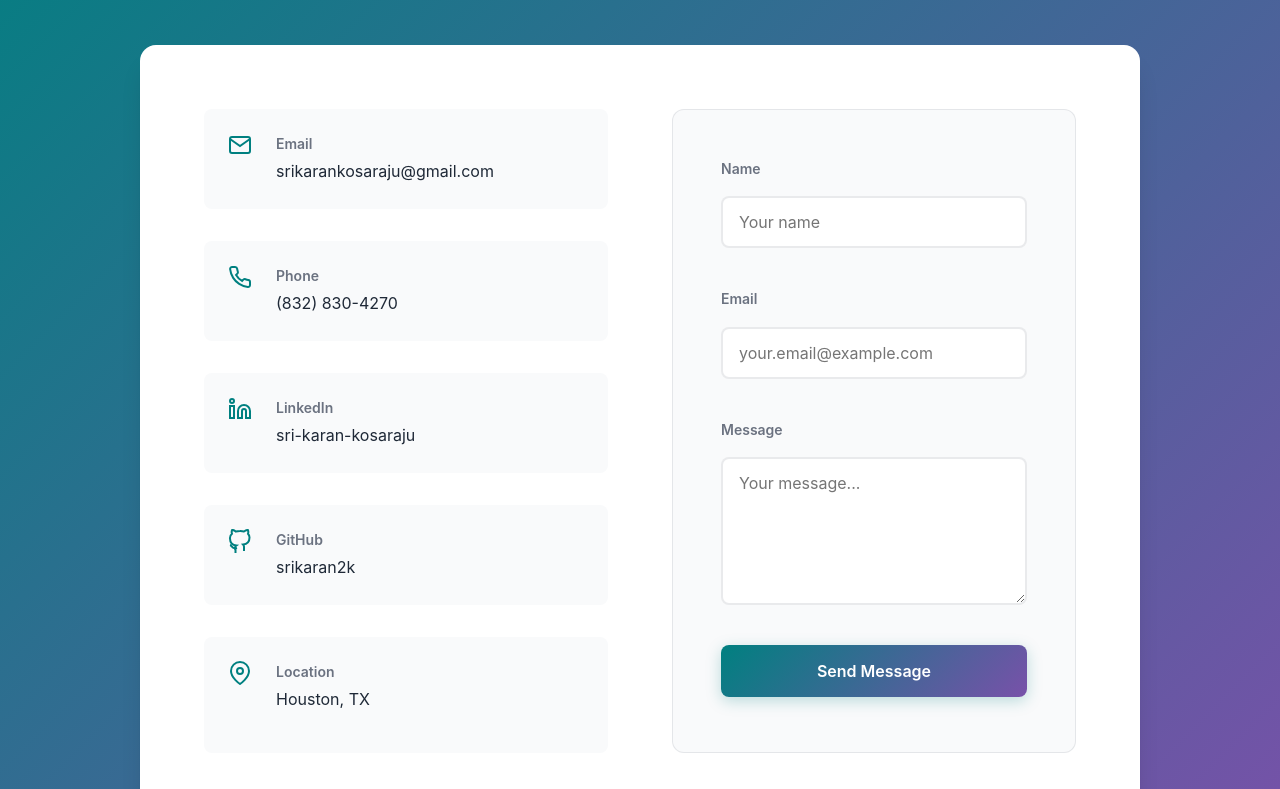
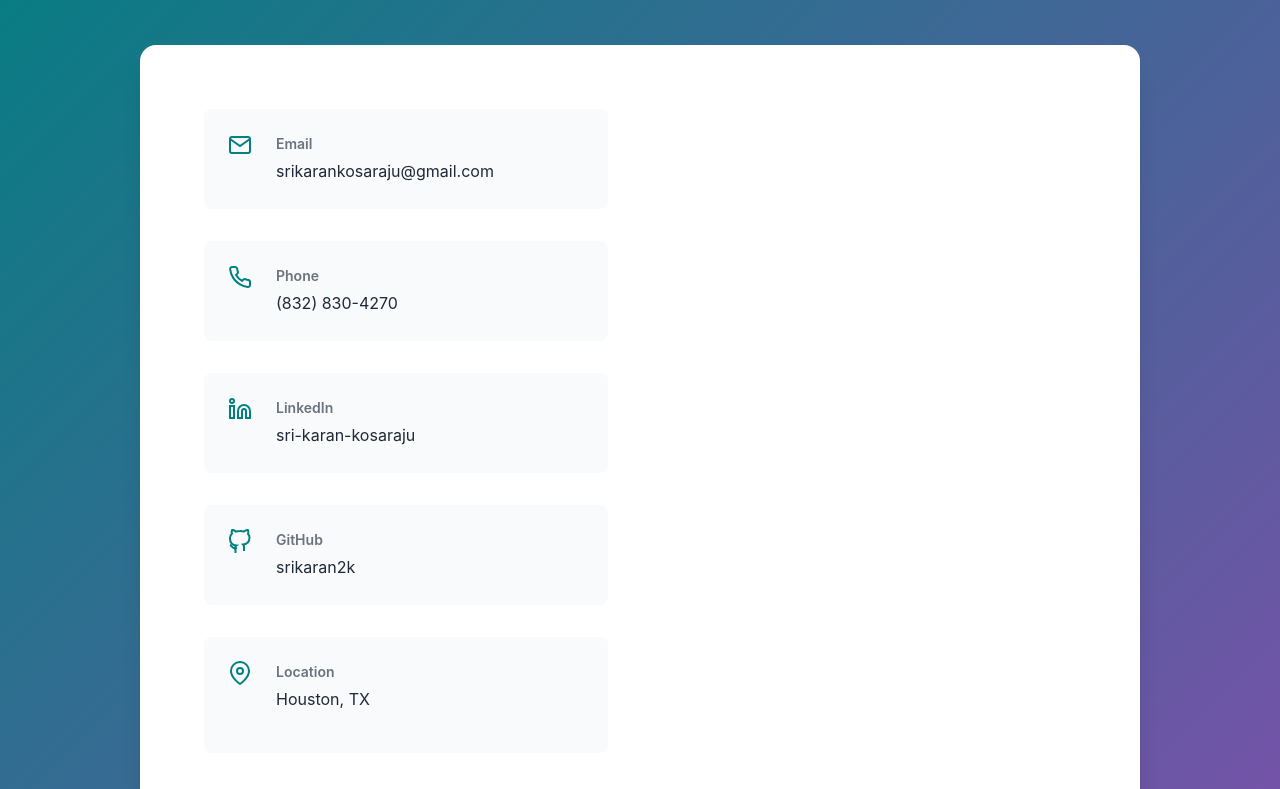
Before and after one commit to srikaran2k/Portfolio-website, a plain HTML site: page index.html in a window 1280 px wide. Shown: the part 5131-5920 px from the top of the page. Drawn offline with Linux system fonts and the light colour scheme; a web font is replaced by a local one.

Commit message:
Update Protfolio Website

```diff
--- a/index.html
+++ b/index.html
@@ -477,7 +477,7 @@
                         </div>
                     </div>
                 </div>
-                <div class="contact-form-container">
+                <!--<div class="contact-form-container">
                     <form class="contact-form" id="contactForm">
                         <div class="form-group">
                             <label for="name" class="form-label">Name</label>
@@ -493,7 +493,7 @@
                         </div>
                         <button type="submit" class="btn btn-primary btn-full-width">Send Message</button>
                     </form>
-                </div>
+                </div>-->
             </div>
         </div>
     </section>
```
